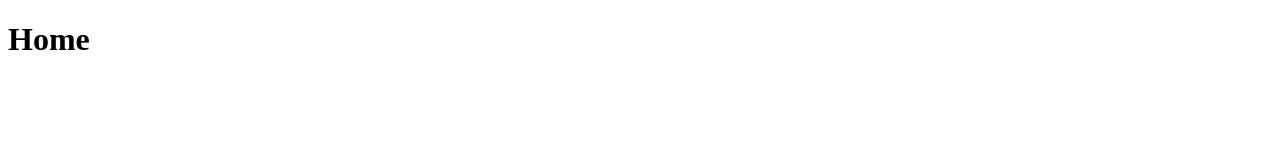
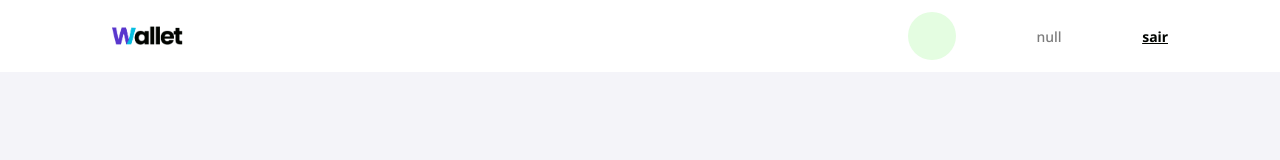
Before and after one commit to carolinafld/wallet-app-frontend, a plain HTML site: page src/pages/home/index.html in a window 1280 px wide. Drawn offline with Linux system fonts and the light colour scheme.

Commit message:
feat: implement header at home page

```diff
--- a/src/pages/home/index.html
+++ b/src/pages/home/index.html
@@ -2,9 +2,23 @@
 <html>
   <head>
     <title>Wallet App Home</title>
+    <link rel="stylesheet" href="../../../styles.css" />
+    <link rel="stylesheet" href="styles.css" />
     <script src="index.js"></script>
   </head>
-  <div>
-    <h1>Home</h1>
-  </div>
+  <body>
+    <div class="home-content-container">
+      <div class="navbar">
+        <img
+          src="../../img/logo.png"
+          class="logo-navbar"
+          alt="Logo Wallet App"
+        />
+        <div id="navbar-user-container" class="navbar-user-container">
+          <div id="navbar-user-avatar" class="navbar-user-avatar"></div>
+        </div>
+      </div>
+      <h1>Home</h1>
+    </div>
+  </body>
 </html>
--- a/src/pages/home/index.js
+++ b/src/pages/home/index.js
@@ -1,4 +1,29 @@
+const onLoadUserInfo = () => {
+  const email = localStorage.getItem("@WalletApp:userEmail");
+  const name = localStorage.getItem("@WalletApp:userName");
+
+  const navbarUserInfo = document.getElementById("navbar-user-container");
+  const navbarUserAvatar = document.getElementById("navbar-user-avatar");
+
+  // add user email
+  const emailElement = document.createElement("p");
+  const emailText = document.createTextNode(email);
+  emailElement.appendChild(emailText);
+  navbarUserInfo.appendChild(emailElement);
+
+  // add logout link
+  const logoutElement = document.createElement("a");
+  const logoutText = document.createTextNode("sair");
+  logoutElement.appendChild(logoutText);
+  navbarUserInfo.appendChild(logoutElement);
+
+  // add user first letter inside avatar
+  const nameElement = document.createElement("h3");
+  const nameText = document.createTextNode(name.charAt(0));
+  nameElement.appendChild(nameText);
+  navbarUserAvatar.appendChild(nameElement);
+};
+
 window.onload = () => {
-  const email = localStorage.getItem("@WalletApp:userEmail");
-  console.log(email);
+  onLoadUserInfo();
 };
--- /dev/null
+++ b/src/pages/home/styles.css
@@ -0,0 +1,49 @@
+.home-content-container {
+  display: flex;
+  flex-direction: column;
+  align-items: flex-start;
+  justify-content: flex-start;
+  width: 100vw;
+  height: 100vh;
+  background-color: #f4f4f9;
+}
+
+.navbar {
+  display: flex;
+  flex-direction: row;
+  align-items: center;
+  justify-content: space-between;
+  height: 72px;
+  width: 100vw;
+  background-color: #ffffff;
+  position: fixed;
+  top: 0px;
+  left: 0px;
+  right: 0px;
+  padding: 24px 112px;
+  box-sizing: border-box;
+}
+
+.logo-navbar {
+  height: 24px;
+  width: auto;
+}
+
+.navbar-user-container {
+  display: flex;
+  flex-direction: row;
+  align-items: center;
+  justify-content: space-between;
+  width: 260px;
+  height: 100%;
+}
+
+.navbar-user-avatar {
+  display: flex;
+  align-items: center;
+  justify-content: center;
+  height: 48px;
+  width: 48px;
+  border-radius: 24px;
+  background-color: #e4fde1;
+}
```
Also changed, not shown: 2 other files.
